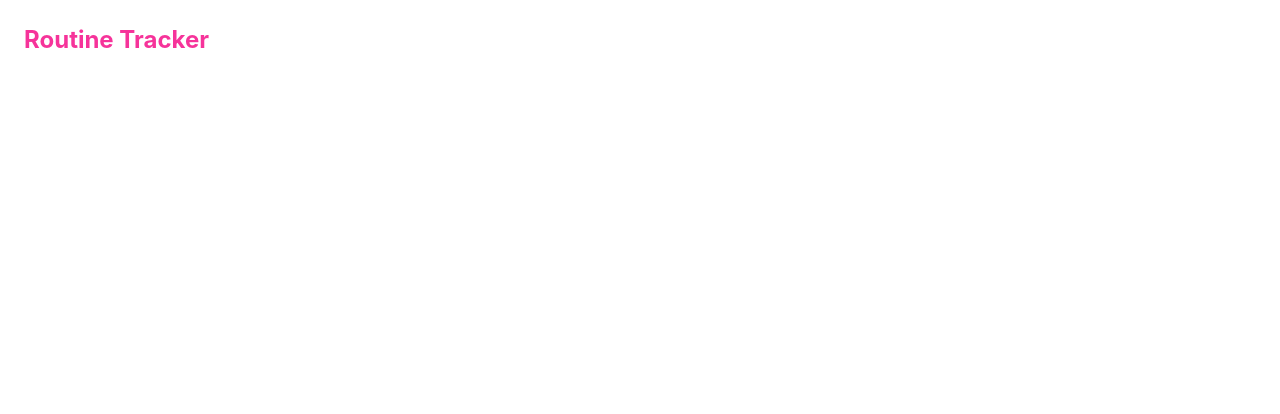
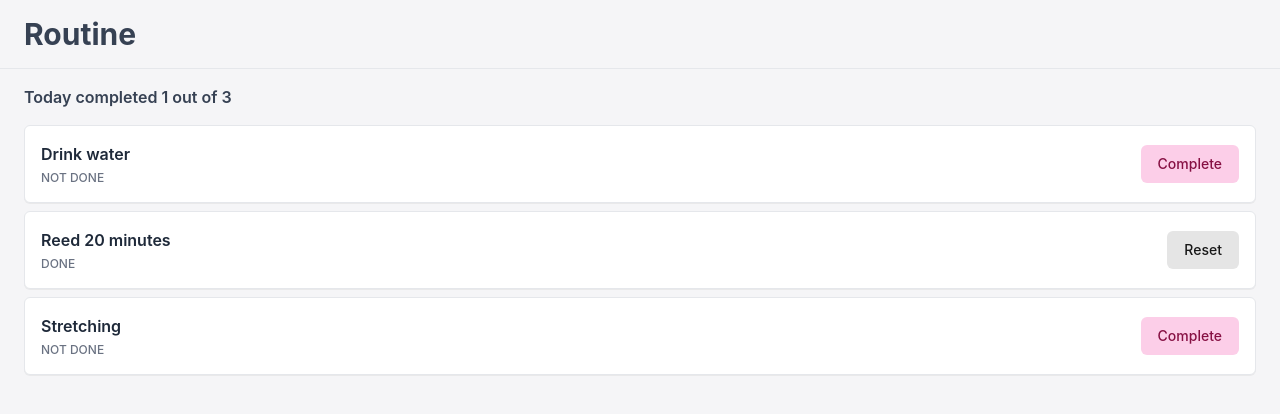
Before and after one commit to skchel174/vue-habit-tracker, a Vue app: page / in a window 1280 px wide. Shown: the top 414 px of the page. Built offline with nearby package versions, Linux system fonts and the light colour scheme; the HTML template or start-up script is replaced by a standard one.

Commit message:
create habbit list

```diff
--- a/src/App.vue
+++ b/src/App.vue
@@ -1,5 +1,86 @@
+<script setup lang="ts">
+import { ref, computed, h } from 'vue';
+
+interface Habit {
+  id: number;
+  title: string;
+  doneToday: boolean;
+}
+
+const habits = ref<Habit[]>([
+  { id: 1, title: 'Drink water', doneToday: false },
+  { id: 2, title: 'Reed 20 minutes', doneToday: true },
+  { id: 3, title: 'Stretching', doneToday: false },
+]);
+
+const completedCount = computed(() => {
+  return habits.value.filter((habit) => habit.doneToday).length;
+});
+
+const completeHabbit = (id: number) => {
+  const habit = habits.value.find((h) => h.id === id);
+  if (!habit) {
+    return;
+  }
+  habit.doneToday = true;
+};
+
+const resetHabbit = (id: number) => {
+  const habit = habits.value.find((h) => h.id === id);
+  if (!habit) {
+    return;
+  }
+  habit.doneToday = false;
+};
+</script>
+
 <template>
-  <div class="p-6">
-    <h1 class="text-2xl font-bold text-pink-500">Routine Tracker</h1>
+  <div class="flex flex-col min-h-screen">
+    <header class="border-b-[1.5px] border-gray-200">
+      <div class="container mx-auto px-4 sm:px-6 py-4">
+        <h1 class="text-3xl text-gray-700 font-bold">Routine</h1>
+      </div>
+    </header>
+
+    <main class="container mx-auto px-4 sm:px-6">
+      <div class="py-4">
+        <p class="text-base font-semibold text-gray-700">
+          Today completed {{ completedCount }} out of {{ habits.length }}
+        </p>
+      </div>
+
+      <div class="flex flex-col gap-2">
+        <div
+          v-for="habit in habits"
+          :key="habit.id"
+          class="p-4 flex items-center gap-4 bg-white border border-gray-200 shadow-2xs rounded-md"
+        >
+          <div class="flex-1">
+            <h3 class="font-semibold text-gray-800">
+              {{ habit.title }}
+            </h3>
+            <p class="mt-1 text-xs font-medium uppercase text-gray-500">
+              {{ habit.doneToday ? 'Done' : 'Not done' }}
+            </p>
+          </div>
+          <button
+            v-if="habit.doneToday"
+            type="button"
+            class="py-2 px-4 text-sm font-medium rounded-md bg-neutral-200 border border-transparent text-neutral-900 hover:bg-neutral-300 disabled:opacity-50 disabled:pointer-events-none cursor-pointer"
+            @click="resetHabbit(habit.id)"
+          >
+            Reset
+          </button>
+          <button
+            v-else
+            type="button"
+            class="py-2 px-4 text-sm font-medium rounded-md bg-pink-200 border border-transparent text-pink-900 hover:bg-pink-300 disabled:opacity-50 disabled:pointer-events-none cursor-pointer"
+            @click="completeHabbit(habit.id)"
+          >
+            Complete
+          </button>
+        </div>
+      </div>
+    </main>
   </div>
 </template>
--- a/src/style.css
+++ b/src/style.css
@@ -1 +1,19 @@
 @import 'tailwindcss';
+
+@import '@fontsource/inter/400.css';
+@import '@fontsource/inter/500.css';
+@import '@fontsource/inter/600.css';
+@import '@fontsource/inter/700.css';
+
+html,
+body,
+#app {
+  min-height: 100%;
+}
+
+body {
+  font-family: 'Inter', ui-sans-serif, system-ui, sans-serif;
+  background-color: #f5f5f7;
+  -webkit-font-smoothing: antialiased;
+  -moz-osx-font-smoothing: grayscale;
+}
--- /dev/null
+++ b/tailwind.config.js
@@ -0,0 +1,15 @@
+module.exports = {
+  theme: {
+    extend: {
+      container: {
+        screens: {
+          sm: '100%',
+          md: '100%',
+          lg: '100%',
+          xl: '1280px',
+          '2xl': '1280px'
+        }
+      }
+    }
+  }
+}
```
Also changed, not shown: design/main-page-v1.png (deleted).
